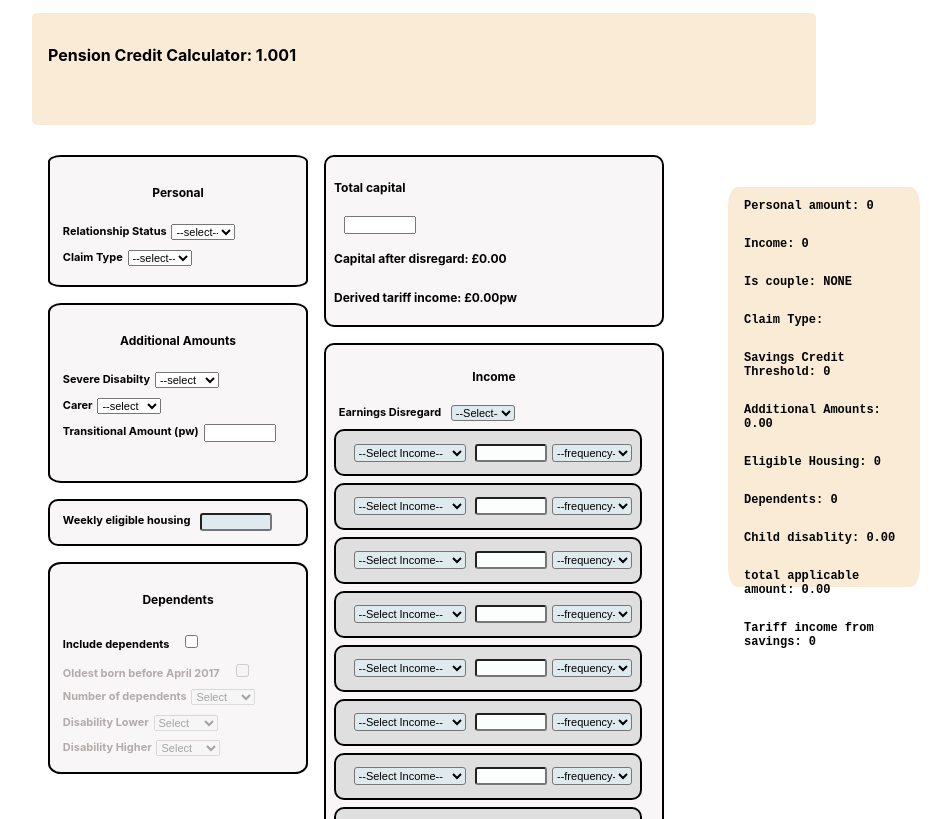
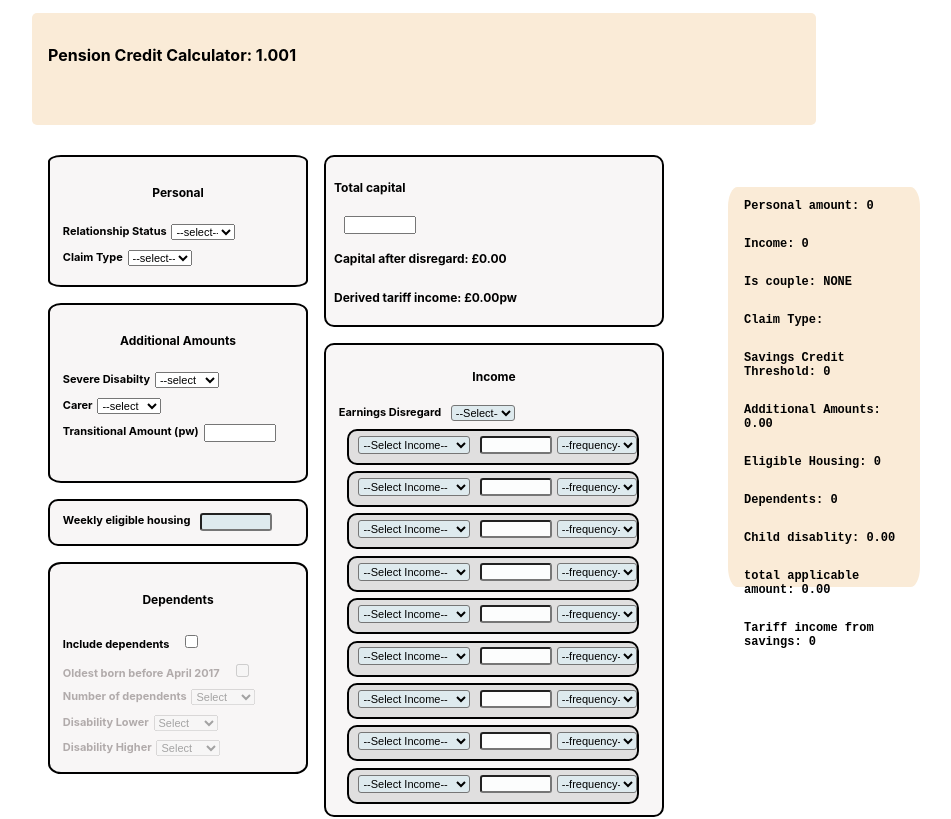
Before and after one commit to dnlstronge/pccalc, a React (Create React App) app: page / in a window 1280 px wide. Shown: the top 819 px of the page, without its empty margins (160-1111 px from the left). Built offline with nearby package versions, Linux system fonts and the light colour scheme.

Commit message:
[x] - add css

```diff
--- a/src/Components/Income/IncomeSelect.module.css
+++ b/src/Components/Income/IncomeSelect.module.css
@@ -5,11 +5,11 @@
     display: flex;
     flex-direction: column;
     width: 18rem;
-    height: auto;
+    height: 2rem;
     margin-top: 0.2rem;
     margin-bottom: 0.2rem;
-    margin-left: 0rem;
-    padding: 0.5rem;
+    margin-left: 0.8rem;
+    padding: 0rem;
     border-radius: 10px;
     border: 2px solid black;
 }
```
